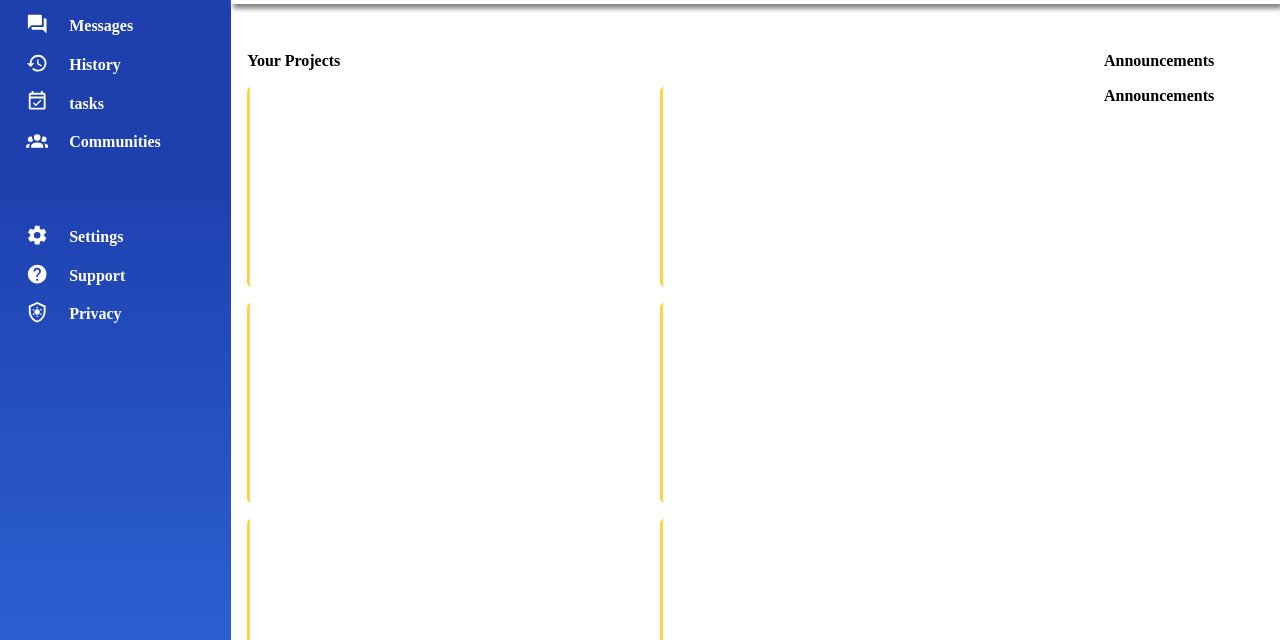
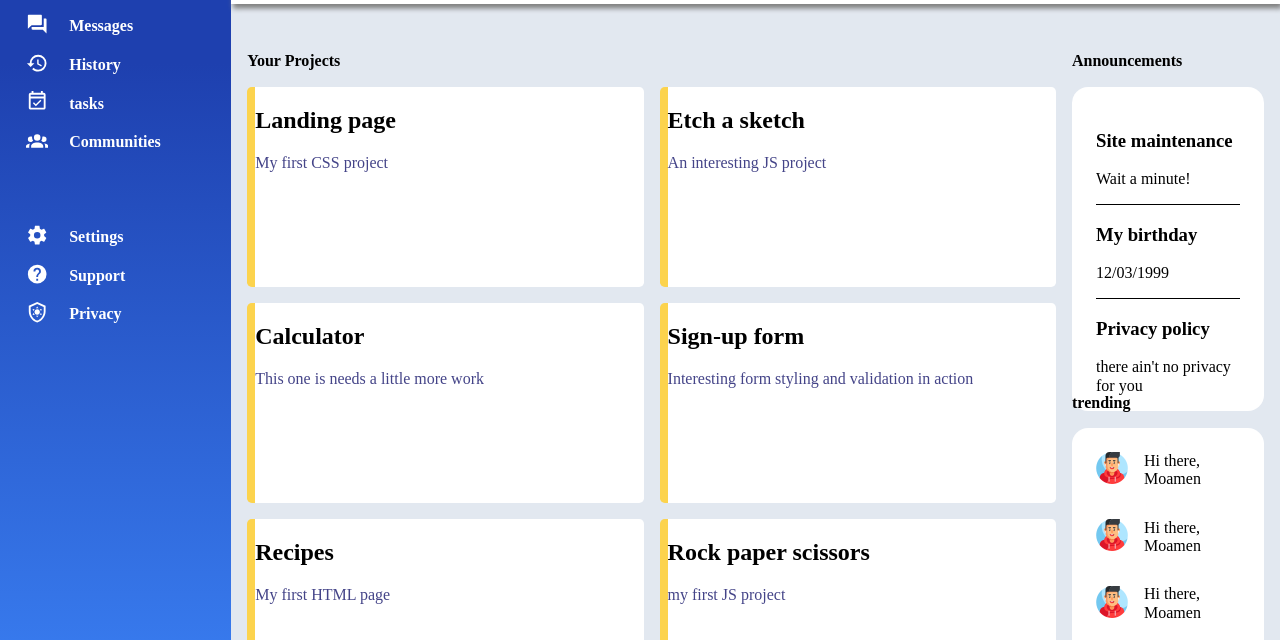
Before and after one commit to Moamen-bekheet/Dashboard-UI, a plain HTML site: page index.html in a window 1280 px wide. Shown: the part 160-800 px from the top of the page. Drawn offline with Linux system fonts and the light colour scheme.

Commit message:
basic layout done with, only final touches remain

```diff
--- a/index.html
+++ b/index.html
@@ -44,25 +44,76 @@
                 <div class="projects">
                     <div><strong>Your Projects</strong></div>
                     <div class="completed-projects">
-                        <div></div>
-                        <div></div>
-                        <div></div>
-                        <div></div>
-                        <div></div>
-                        <div></div>
-                        <div></div>
-                        <div></div>
-                        <div></div>
+                        <div>
+                            <h2>Landing page</h2>
+                            <p><a href="https://moamen-bekheet.github.io/from-scratch-design/">My first CSS project</a></p>
+                        </div>
+                        <div>
+                            <h2>Etch a sketch</h2>
+                            <p><a href="https://moamen-bekheet.github.io/Etch-A-Sketch/">An interesting JS project</a></p>
+                        </div>
+                        <div>
+                            <h2>Calculator</h2>
+                            <p><a href="https://moamen-bekheet.github.io/calculator/">This one is needs a little more work</a></p>
+                        </div>
+                        <div>
+                            <h2>Sign-up form</h2>
+                            <p><a href="https://moamen-bekheet.github.io/sign-up-form">Interesting form styling and validation in action</a></p>
+                        </div>
+                        <div>
+                            <h2>Recipes</h2>
+                            <p><a href="https://moamen-bekheet.github.io/odin-receipes/">My first HTML page</a></p>
+                        </div>
+                        <div>
+                            <h2>Rock paper scissors</h2>
+                            <p><a href="https://moamen-bekheet.github.io/Rock-Paper-Sicssors/">my first JS project</a></p>
+                        </div>
                     </div>
                 </div>
                 <div class="announcements">
                     <div class="announcement-items">
                         <div><strong>Announcements</strong></div>
-                        <div></div>
+                        <div class="announcement-items-container">
+                            <div>
+                                <h3>Site maintenance</h3>
+                                <p>Wait a minute!</p>
+                            </div>
+                            <div style="border-top:1px solid black;border-bottom:1px solid black;">
+                                <h3>My birthday</h3>
+                                <p>12/03/1999</p>
+                            </div>
+                            <div>
+                                <h3>Privacy policy</h3>
+                                <p>there ain't no privacy for you</p>
+                            </div>
+                        </div>
                     </div>
                     <div class="trending-items">
-                        <div><strong>Announcements</strong></div>
-                        <div></div>
+                        <div><strong>trending</strong></div>
+                        <div class="trending-items-container">
+                            <div>
+                                <div class="greeting">
+                                    <div><img src="./gamer (1).png"></div>
+                                    <div class="named-greeting">Hi there,<br>
+                                         Moamen</div>
+                                </div>
+                            </div>
+                            <div><div class="greeting">
+                                <div><img src="./gamer (1).png"></div>
+                                <div class="named-greeting">Hi there,<br>
+                                     Moamen</div>
+                            </div></div>
+                            <div><div class="greeting">
+                                <div><img src="./gamer (1).png"></div>
+                                <div class="named-greeting">Hi there,<br>
+                                     Moamen</div>
+                            </div></div>
+                            <div><div class="greeting">
+                                <div><img src="./gamer (1).png"></div>
+                                <div class="named-greeting">Hi there,<br>
+                                     Moamen</div>
+                            </div></div>
+                        </div>
                     </div>
                 </div>
             </div>
--- a/style.css
+++ b/style.css
@@ -344,7 +344,8 @@ display: none;
 }
 /* end of CSS normalize + beginning of my design */
 body{
-    min-height: 100vh;}
+    min-height: 100vh;
+    background-color: #e2e8f0;}
 .container{
     height: 100vh;
     display:grid;
@@ -404,6 +405,7 @@ label>svg, .notification>svg, .notification>span, .notification>img{
     box-shadow: 2px .3rem 5px gray;
     row-gap: 2rem;
     column-gap: .5rem;
+    background-color: white;
 }
 .greeting{
     display: flex;
@@ -441,12 +443,29 @@ button{
     display:grid;
     grid-template-columns: 1fr 12rem;
     gap: 1rem;
+    padding:1rem;
 }
-.projects, .announcements{
+.projects, .announcements, .announcement-items, .trending-items{
     display:grid;
+    gap: 1rem;
+}
+.projects, .announcement-items, .trending-items{
     grid-template-rows: max-content 1fr;
-    gap: 1rem;
-    padding: 1rem
+}
+.announcement-items-container, .trending-items-container{
+    padding:1.5rem;
+    padding-bottom: 0;
+    background-color: white;
+    border-radius: 1rem;
+    display: grid;
+    grid-template-rows: repeat(auto-fit, min(5rem,1fr));
+}
+/* .announcement-items-container:nth-child(2)>div:nth-child(2){
+    border-top: 1px solid gray;
+    border-bottom: 1px solid gray;
+} */
+.announcements{
+    grid-template-rows: repeat(auto-fill, minmax(300px, 1fr));
 }
 .completed-projects{
     display:grid;
@@ -455,7 +474,11 @@ button{
 }
 .completed-projects div{
     background-color: white;
-    border-left: 3px solid #fcd34d;
+    border-left: .5rem solid #fcd34d;
     height: 200px;
     border-radius: .3rem;
 }
+a{
+    text-decoration: none;
+    color:#448;
+}
```
